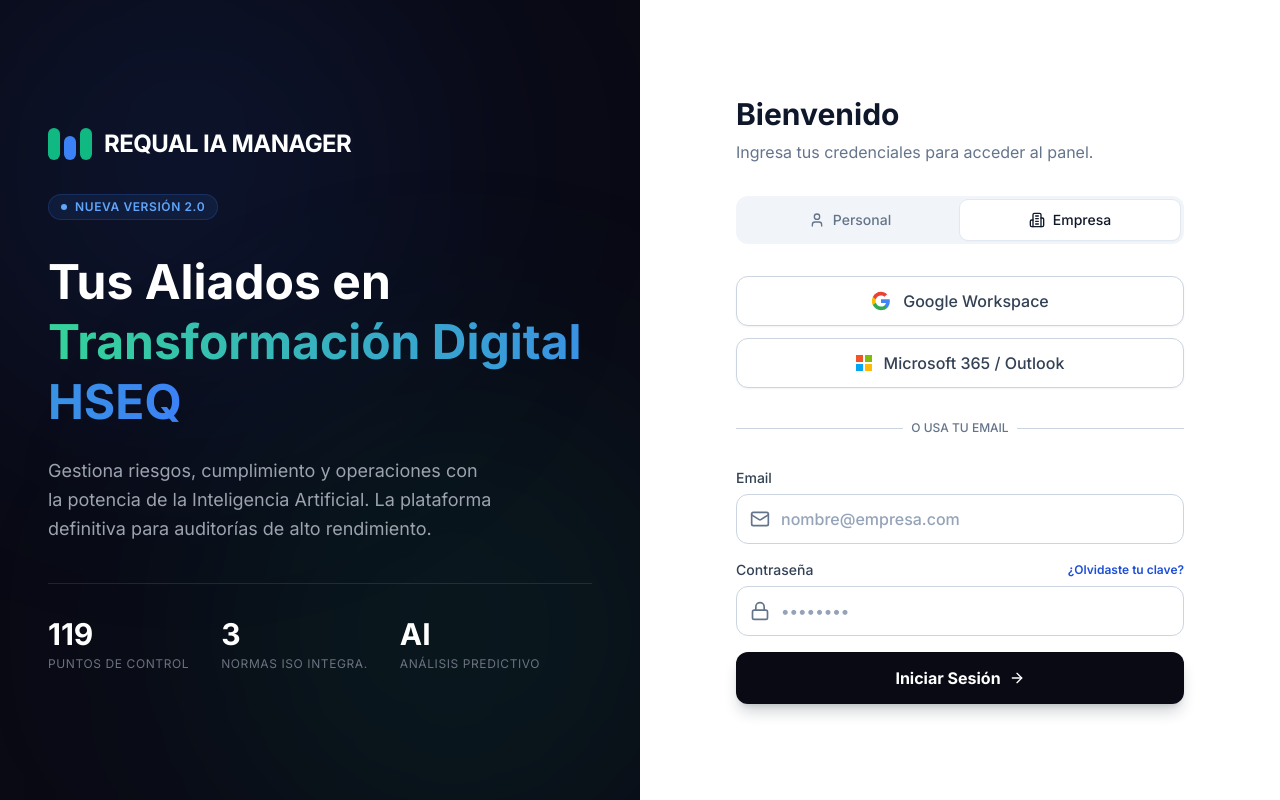
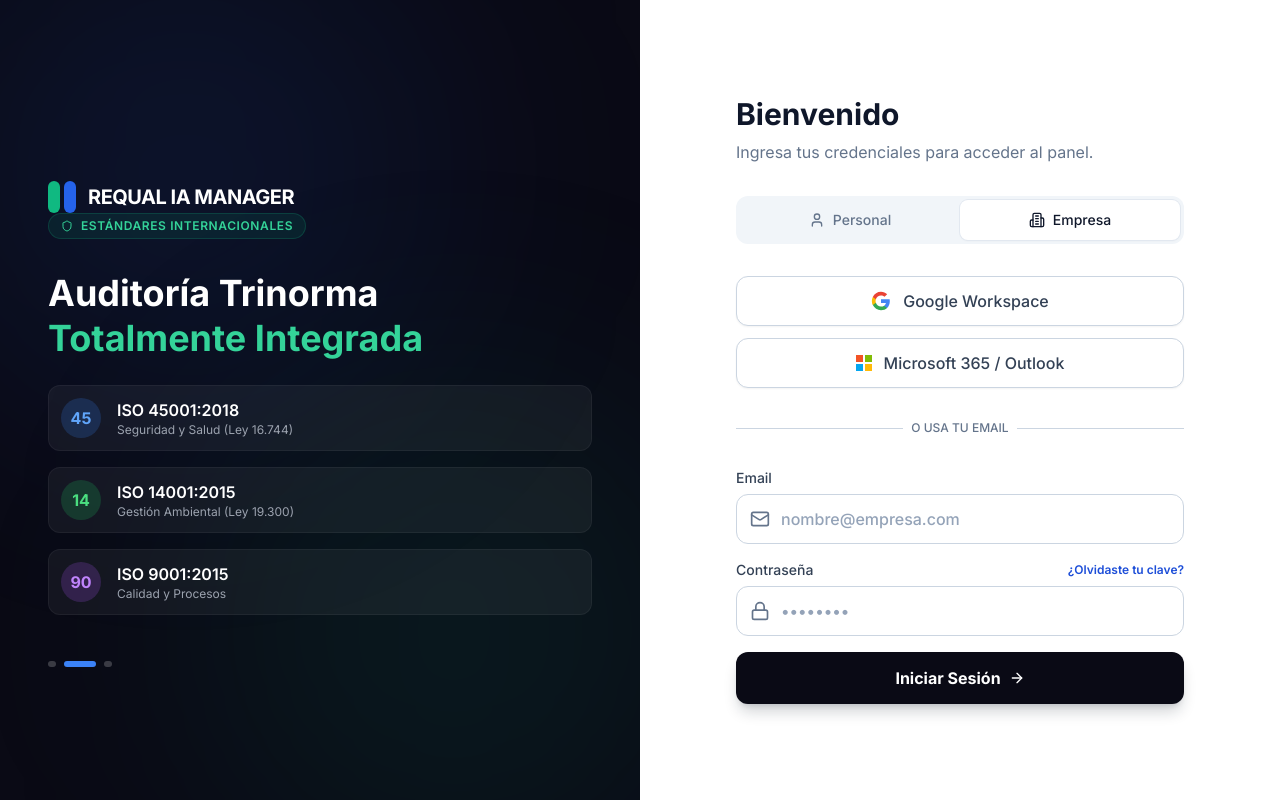
Before and after one commit to requalasesorias-source/hseq-mvp, a Next.js app in the folder frontend/: page /login in a window 1280 px wide. Built offline with nearby package versions, Linux system fonts and the light colour scheme.

Commit message:
feat(ui): add feature carousel to login page unifying landing experience

```diff
--- a/frontend/src/app/login/page.tsx
+++ b/frontend/src/app/login/page.tsx
@@ -1,9 +1,9 @@
 'use client';
 
-import { useState } from 'react';
+import { useState, useEffect } from 'react';
 import Link from 'next/link';
 import { useRouter } from 'next/navigation';
-import { Mail, Lock, ArrowRight, BarChart2, Building2, User } from 'lucide-react';
+import { Mail, Lock, ArrowRight, BarChart2, Building2, User, Shield } from 'lucide-react';
 
 export default function LoginPage() {
     const router = useRouter();
@@ -11,6 +11,15 @@ export default function LoginPage() {
     const [password, setPassword] = useState('');
     const [isLoading, setIsLoading] = useState(false);
     const [accountType, setAccountType] = useState<'personal' | 'empresa'>('empresa');
+    const [currentSlide, setCurrentSlide] = useState(0);
+
+    // Auto-advance slides
+    useEffect(() => {
+        const interval = setInterval(() => {
+            setCurrentSlide((prev) => (prev + 1) % 3);
+        }, 5000);
+        return () => clearInterval(interval);
+    }, []);
 
     const handleSubmit = async (e: React.FormEvent) => {
         e.preventDefault();
@@ -25,7 +34,7 @@ export default function LoginPage() {
 
     return (
         <div className="min-h-screen bg-[#05050A] text-white flex overflow-hidden">
-            {/* Split Layout: Left Side (Branding) */}
+            {/* Split Layout: Left Side (Branding & Info Carousel) */}
             <div className="hidden lg:flex lg:w-1/2 relative bg-[#0A0A15] items-center justify-center p-12 overflow-hidden">
                 {/* Background Effects */}
                 <div className="absolute top-0 left-0 w-full h-full">
@@ -33,47 +42,115 @@ export default function LoginPage() {
                     <div className="absolute bottom-[-10%] right-[-10%] w-[500px] h-[500px] bg-emerald-600/10 rounded-full blur-[120px]" />
                 </div>
 
-                <div className="relative z-10 max-w-xl">
+                <div className="relative z-10 max-w-xl w-full">
                     {/* Header Logo & Tag */}
-                    <div className="flex items-center gap-3 mb-8">
+                    <div className="flex items-center gap-3 mb-10 absolute top-0 pt-12">
                         <div className="flex gap-1">
                             <div className="w-3 h-8 bg-emerald-500 rounded-full"></div>
-                            <div className="w-3 h-6 bg-blue-500 rounded-full mt-2"></div>
-                            <div className="w-3 h-8 bg-emerald-500 rounded-full"></div>
+                            <div className="w-3 h-8 bg-blue-600 rounded-full"></div>
                         </div>
-                        <h1 className="text-2xl font-bold tracking-tight text-white uppercase">Requal IA Manager</h1>
+                        <h1 className="text-xl font-bold tracking-tight text-white uppercase">Requal IA Manager</h1>
                     </div>
 
+                    {/* Carousel Content */}
+                    <div className="mt-20 h-[400px] flex flex-col justify-center relative">
+                        {/* Slide 1: Intro */}
+                        <div className={`transition-all duration-700 absolute inset-0 ${currentSlide === 0 ? 'opacity-100 translate-x-0' : 'opacity-0 translate-x-10 pointer-events-none'}`}>
                             <div className="inline-flex items-center gap-2 px-3 py-1 rounded-full bg-blue-500/10 border border-blue-500/20 text-blue-400 text-xs font-semibold tracking-wider mb-8">
                                 <span className="w-1.5 h-1.5 rounded-full bg-blue-400 animate-pulse"></span>
                                 NUEVA VERSIÓN 2.0
                             </div>
-
                             <h2 className="text-5xl font-bold leading-tight mb-6">
                                 Tus Aliados en <br />
                                 <span className="text-transparent bg-clip-text bg-gradient-to-r from-emerald-400 to-blue-500">
                                     Transformación Digital HSEQ
                                 </span>
                             </h2>
+                            <p className="text-lg text-gray-400 leading-relaxed mb-8 max-w-md">
+                                Gestiona riesgos, cumplimiento y operaciones con la potencia de la Inteligencia Artificial. La plataforma definitiva para equipos de alto rendimiento.
+                            </p>
+                            <div className="flex gap-4">
+                                <div className="px-4 py-2 bg-white/5 rounded-lg border border-white/10">
+                                    <p className="text-2xl font-bold text-white">119</p>
+                                    <p className="text-[10px] text-gray-500 uppercase tracking-wider">Puntos de Control</p>
+                                </div>
+                                <div className="px-4 py-2 bg-white/5 rounded-lg border border-white/10">
+                                    <p className="text-2xl font-bold text-white">ISO</p>
+                                    <p className="text-[10px] text-gray-500 uppercase tracking-wider">Trinorma Integrada</p>
+                                </div>
+                            </div>
+                        </div>
 
-                    <p className="text-lg text-gray-400 leading-relaxed mb-10 max-w-md">
-                        Gestiona riesgos, cumplimiento y operaciones con la potencia de la Inteligencia Artificial. La plataforma definitiva para auditorías de alto rendimiento.
+                        {/* Slide 2: Compliance Trinorma */}
+                        <div className={`transition-all duration-700 absolute inset-0 ${currentSlide === 1 ? 'opacity-100 translate-x-0' : 'opacity-0 translate-x-10 pointer-events-none'}`}>
+                            <div className="inline-flex items-center gap-2 px-3 py-1 rounded-full bg-emerald-500/10 border border-emerald-500/20 text-emerald-400 text-xs font-semibold tracking-wider mb-8">
+                                <Shield className="w-3 h-3" />
+                                ESTÁNDARES INTERNACIONALES
+                            </div>
+                            <h2 className="text-4xl font-bold leading-tight mb-6 text-white">
+                                Auditoría Trinorma <br />
+                                <span className="text-emerald-400">Totalmente Integrada</span>
+                            </h2>
+                            <div className="space-y-4 mb-8">
+                                <div className="flex items-center gap-4 bg-white/5 p-3 rounded-xl border border-white/5">
+                                    <div className="w-10 h-10 rounded-full bg-blue-500/20 flex items-center justify-center text-blue-400 font-bold">45</div>
+                                    <div>
+                                        <h4 className="text-white font-semibold">ISO 45001:2018</h4>
+                                        <p className="text-xs text-gray-400">Seguridad y Salud (Ley 16.744)</p>
+                                    </div>
+                                </div>
+                                <div className="flex items-center gap-4 bg-white/5 p-3 rounded-xl border border-white/5">
+                                    <div className="w-10 h-10 rounded-full bg-green-500/20 flex items-center justify-center text-green-400 font-bold">14</div>
+                                    <div>
+                                        <h4 className="text-white font-semibold">ISO 14001:2015</h4>
+                                        <p className="text-xs text-gray-400">Gestión Ambiental (Ley 19.300)</p>
+                                    </div>
+                                </div>
+                                <div className="flex items-center gap-4 bg-white/5 p-3 rounded-xl border border-white/5">
+                                    <div className="w-10 h-10 rounded-full bg-purple-500/20 flex items-center justify-center text-purple-400 font-bold">90</div>
+                                    <div>
+                                        <h4 className="text-white font-semibold">ISO 9001:2015</h4>
+                                        <p className="text-xs text-gray-400">Calidad y Procesos</p>
+                                    </div>
+                                </div>
+                            </div>
+                        </div>
+
+                        {/* Slide 3: AI Power */}
+                        <div className={`transition-all duration-700 absolute inset-0 ${currentSlide === 2 ? 'opacity-100 translate-x-0' : 'opacity-0 translate-x-10 pointer-events-none'}`}>
+                            <div className="inline-flex items-center gap-2 px-3 py-1 rounded-full bg-purple-500/10 border border-purple-500/20 text-purple-400 text-xs font-semibold tracking-wider mb-8">
+                                <span className="w-1.5 h-1.5 rounded-full bg-purple-400 animate-pulse"></span>
+                                GEMINI AI ENGINE
+                            </div>
+                            <h2 className="text-4xl font-bold leading-tight mb-6 text-white">
+                                Inteligencia Artificial <br />
+                                <span className="text-purple-400">Aplicada a Compliance</span>
+                            </h2>
+                            <p className="text-lg text-gray-400 leading-relaxed mb-8">
+                                Nuestro motor IA analiza hallazgos en tiempo real, sugiere clasificaciones de riesgo y genera planes de acción basados en normativa chilena (DS44, DS594).
                             </p>
+                            <div className="grid grid-cols-2 gap-4">
+                                <div className="bg-white/5 p-4 rounded-xl border border-white/5">
+                                    <h5 className="text-white font-bold mb-1">Clasificación</h5>
+                                    <p className="text-xs text-gray-400">Auto-detecta severidad Crítica/Mayor</p>
+                                </div>
+                                <div className="bg-white/5 p-4 rounded-xl border border-white/5">
+                                    <h5 className="text-white font-bold mb-1">Legal Tech</h5>
+                                    <p className="text-xs text-gray-400">Cita artículos de leyes específicas</p>
+                                </div>
+                            </div>
+                        </div>
+                    </div>
 
-                    {/* Stats or Proof */}
-                    <div className="flex items-center gap-8 border-t border-white/10 pt-8">
-                        <div>
-                            <p className="text-3xl font-bold text-white">119</p>
-                            <p className="text-xs text-gray-500 uppercase tracking-wider mt-1">Puntos de Control</p>
-                        </div>
-                        <div>
-                            <p className="text-3xl font-bold text-white">3</p>
-                            <p className="text-xs text-gray-500 uppercase tracking-wider mt-1">Normas ISO Integra.</p>
-                        </div>
-                        <div>
-                            <p className="text-3xl font-bold text-white">AI</p>
-                            <p className="text-xs text-gray-500 uppercase tracking-wider mt-1">Análisis Predictivo</p>
-                        </div>
+                    {/* Carousel Indicators */}
+                    <div className="flex gap-2 mt-12">
+                        {[0, 1, 2].map((idx) => (
+                            <button
+                                key={idx}
+                                onClick={() => setCurrentSlide(idx)}
+                                className={`h-1.5 rounded-full transition-all duration-300 ${currentSlide === idx ? 'w-8 bg-blue-500' : 'w-2 bg-white/20 hover:bg-white/40'}`}
+                            />
+                        ))}
                     </div>
                 </div>
             </div>
```
Lines whose indentation alone changed are shown as unchanged.
